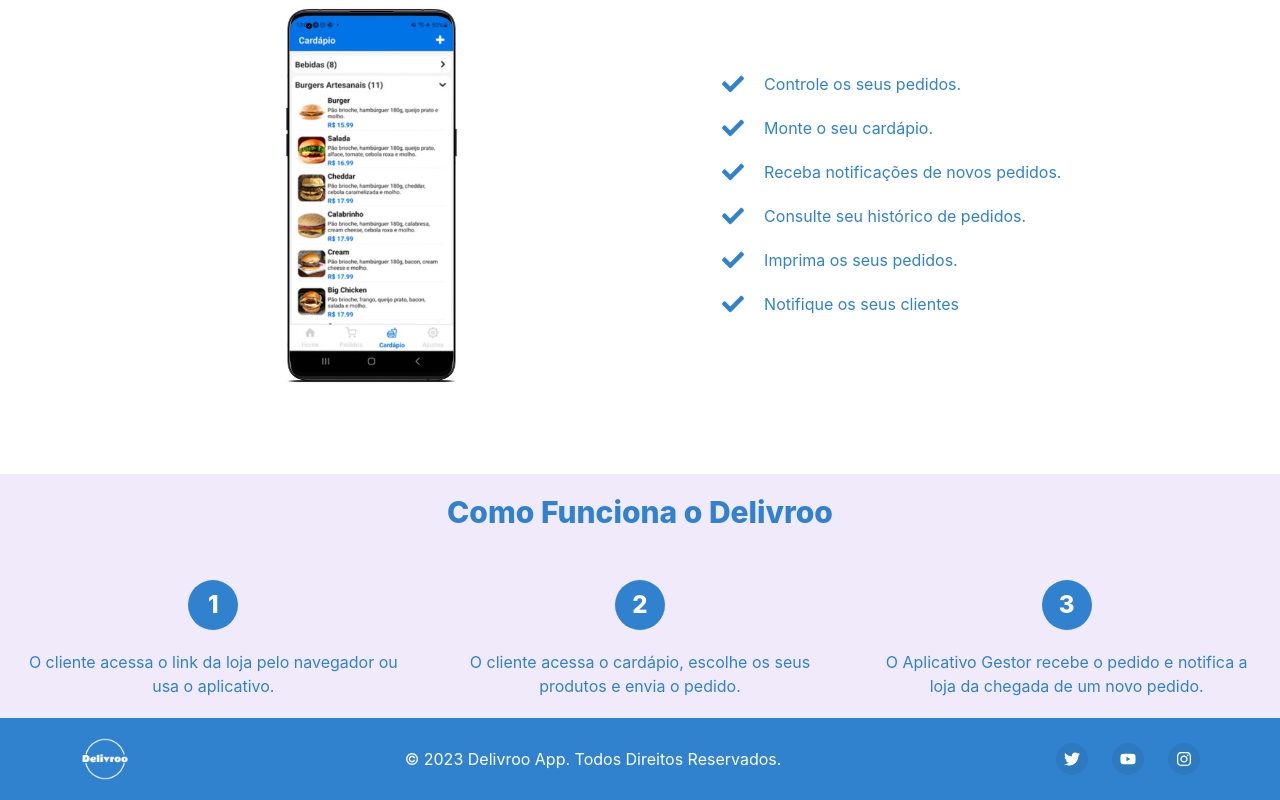
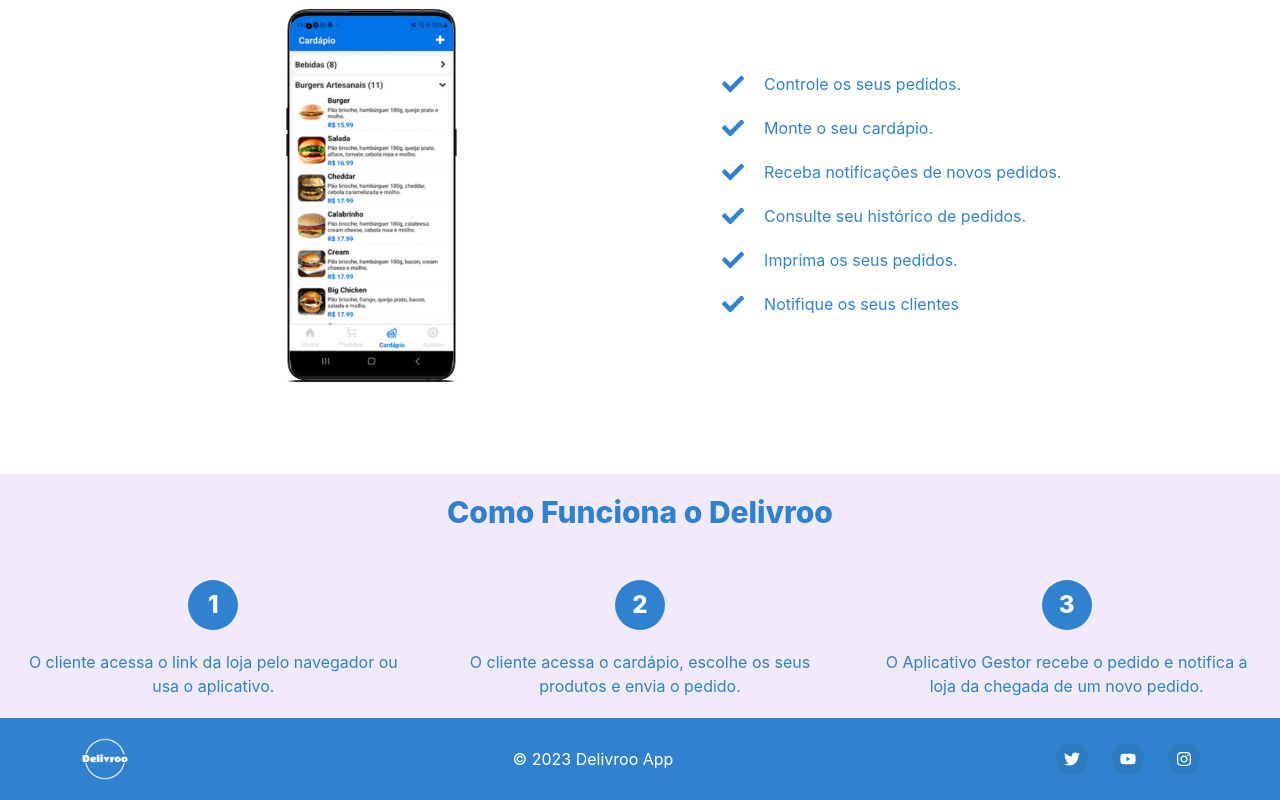
Before and after one commit to jccintr/delivery-page, a React (Create React App) app: page / in a window 1280 px wide. Shown: the part 1066-1866 px from the top of the page. Built offline with nearby package versions, Linux system fonts and the light colour scheme.

Commit message:
criado footer2

```diff
--- a/src/components/Footer.jsx
+++ b/src/components/Footer.jsx
@@ -49,7 +49,7 @@
             justify={{ base: 'center', md: 'space-between' }}
             align={{ base: 'center', md: 'center' }}>
             <Image w='50px' h='50px'  src={logo} alt="logo delivroo" />
-            <Text>© 2023 Delivroo App. Todos Direitos Reservados.</Text>
+            <Text>© 2023 Delivroo App</Text>
             <Stack direction={'row'} spacing={6}>
               <SocialButton label={'Twitter'} href={'#'}>
                 <FaTwitter />
```
